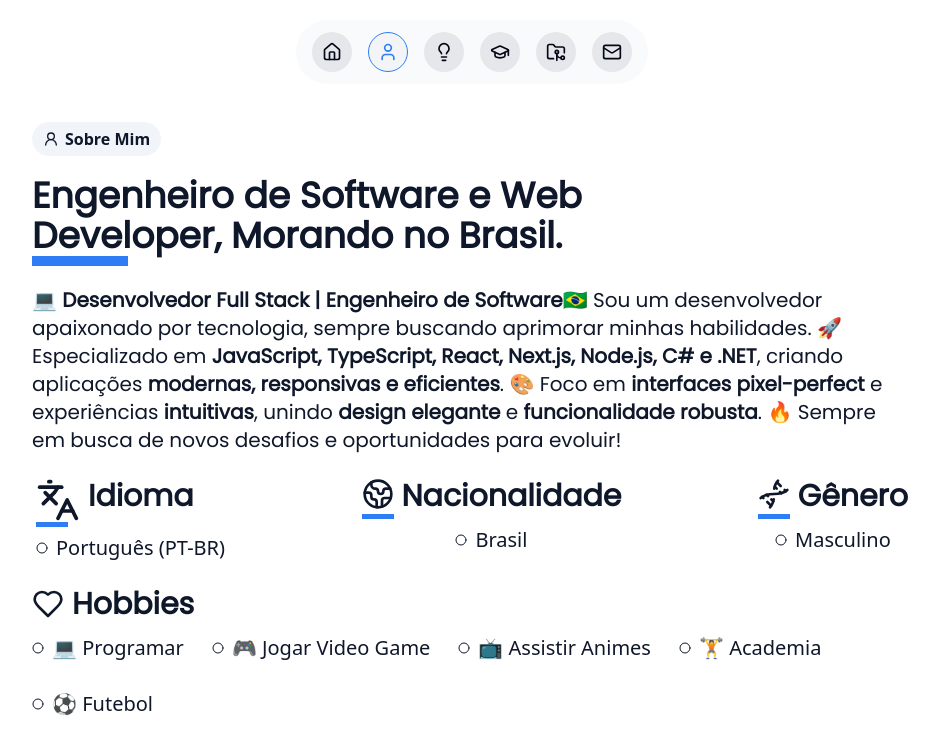
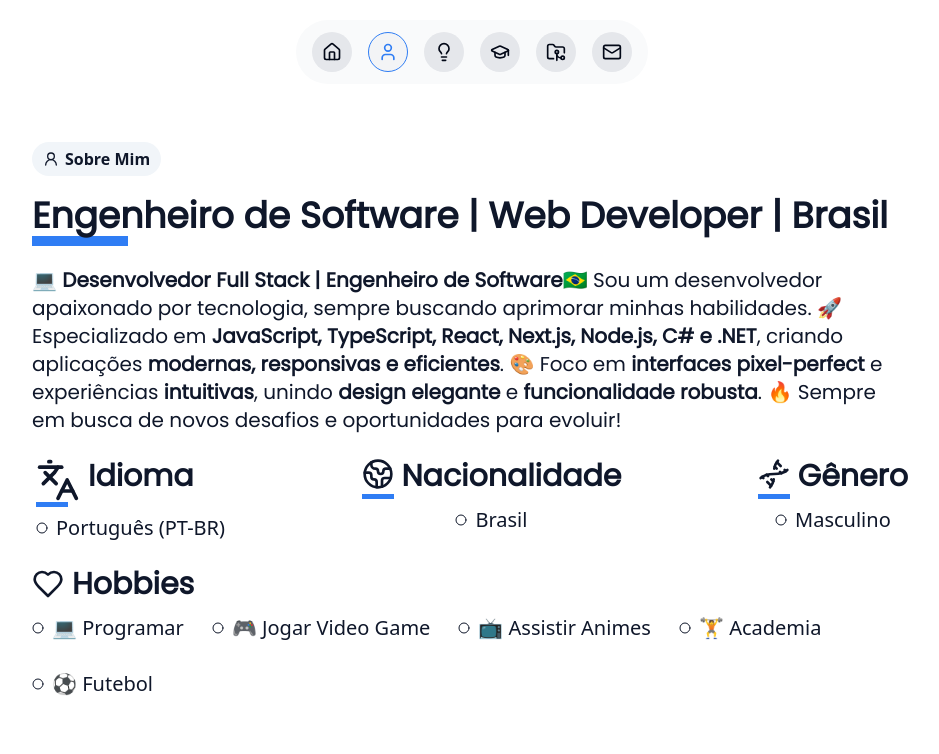
Before and after one commit to danieltinois/portfolio, a Next.js app: page /about in a window 1280 px wide. Shown: the top 754 px of the page, without its empty margins (168-1107 px from the left). Built offline with nearby package versions, Linux system fonts and the light colour scheme.

Commit message:
editing home and about me 🟢

```diff
--- a/src/app/about/page.tsx
+++ b/src/app/about/page.tsx
@@ -21,10 +21,7 @@ const About = () => {
       </Badge>
 
       <div className="flex flex-col gap-5 w-full">
-        <Heading>
-          Engenheiro de Software e Web <br className="hidden sm:block" />
-          Developer, Morando no Brasil.
-        </Heading>
+        <Heading>Engenheiro de Software | Web Developer | Brasil</Heading>
 
         <FramerWrapper y={0} x={100}>
           <p className="font-poppins text-lg sm:text-xl w-full text-primary leading-relaxed">
--- a/src/components/SocialLinks.tsx
+++ b/src/components/SocialLinks.tsx
@@ -4,7 +4,7 @@ import FramerWrapper from "./animation/FramerWrapper";
 import Link from "next/link";
 import { cn } from "@/lib/utils";
 import { buttonVariants } from "./ui/button";
-import { PiRedditLogoBold } from "react-icons/pi";
+import { PiRedditLogo } from "react-icons/pi";
 
 const SocialLinks = () => {
   const links = [
@@ -21,7 +21,7 @@ const SocialLinks = () => {
     {
       name: "Reddit",
       link: "https://www.reddit.com/user/Driko0/",
-      icon: <PiRedditLogoBold size={30} />,
+      icon: <PiRedditLogo size={30} />,
     },
   ];
   return (
```
